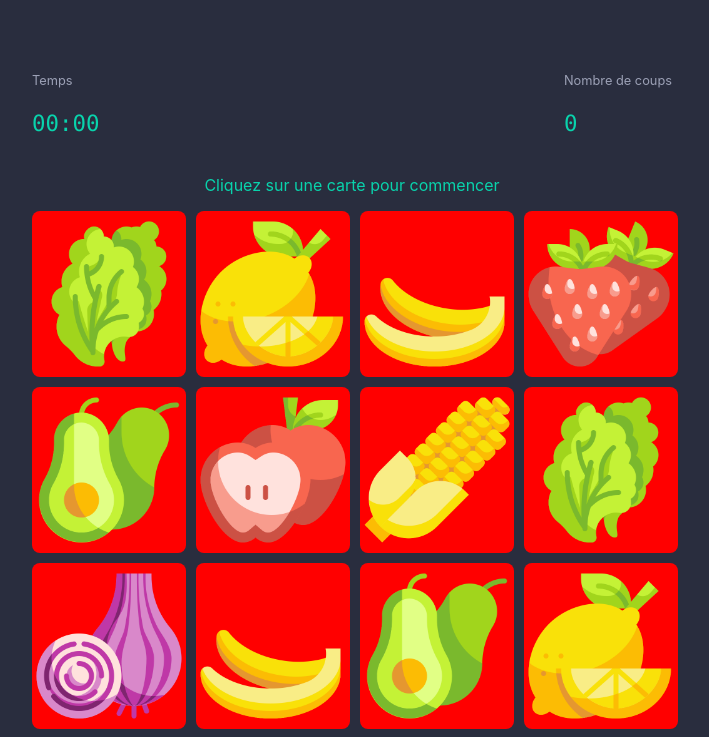
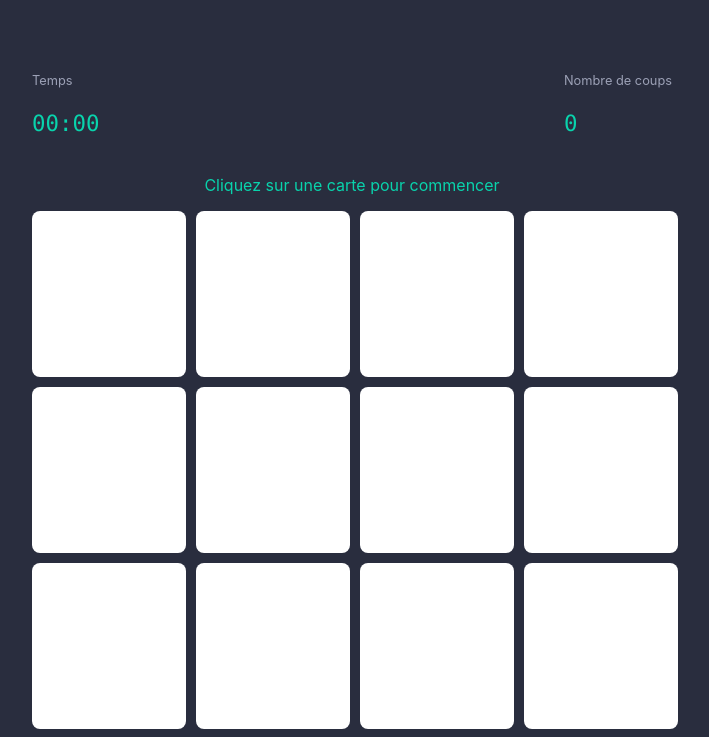
Before and after one commit to optisantis/test-react, a React (Create React App) app: page / in a window 1280 px wide. Shown: the top 737 px of the page, without its empty margins (288-997 px from the left). Built offline with nearby package versions, Linux system fonts and the light colour scheme.

Commit message:
fix default state of tiles

```diff
--- a/src/App.js
+++ b/src/App.js
@@ -38,9 +38,6 @@ export default function Memory() {
   const startGame = () => {
     setGameState('running');
     startTimer();
-    setTiles(tiles.map(tile => {
-      tile.state = 'idle';
-    }))
   }
 
   const stopGame = () => {
--- a/src/components/Tile.js
+++ b/src/components/Tile.js
@@ -4,7 +4,7 @@ import { replaceAtIndex } from '../utils';
 
 const Card = styled.img`
   object-fit: cover;
-  background: ${props => props.state === 'idle' ? 'white' : 'red' };
+  background: white;
   padding: 0.2em;
   height: 100%;
   width: 100%;
--- a/src/images/tileDefaults.js
+++ b/src/images/tileDefaults.js
@@ -8,7 +8,7 @@ import onion from "../images/onion.png";
 import strawberry from "../images/strawberry.png";
 
 const defaultTile = {
-  state: 'active'
+  state: 'idle'
 }
 
 export default {
```
Also changed, not shown: 1 other file (tests, documents, lock files or other folders).
